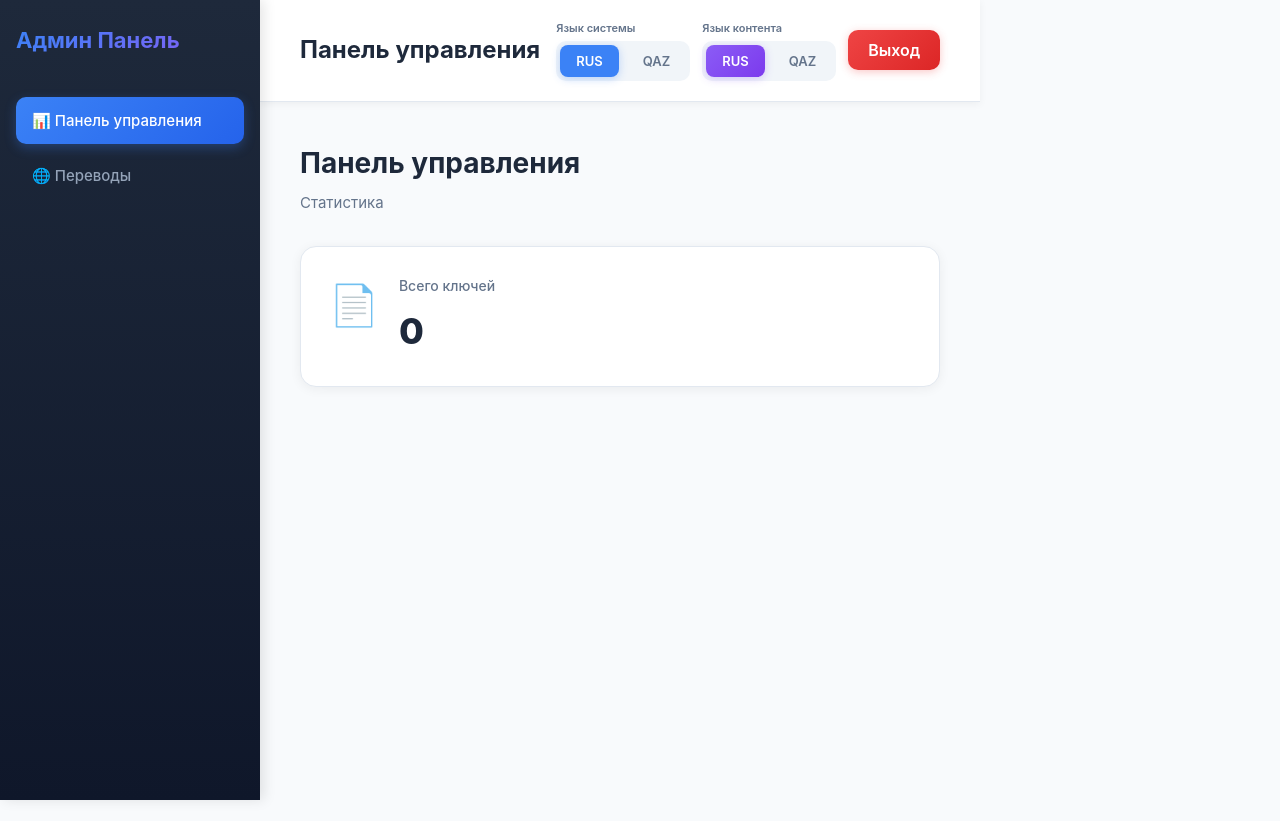
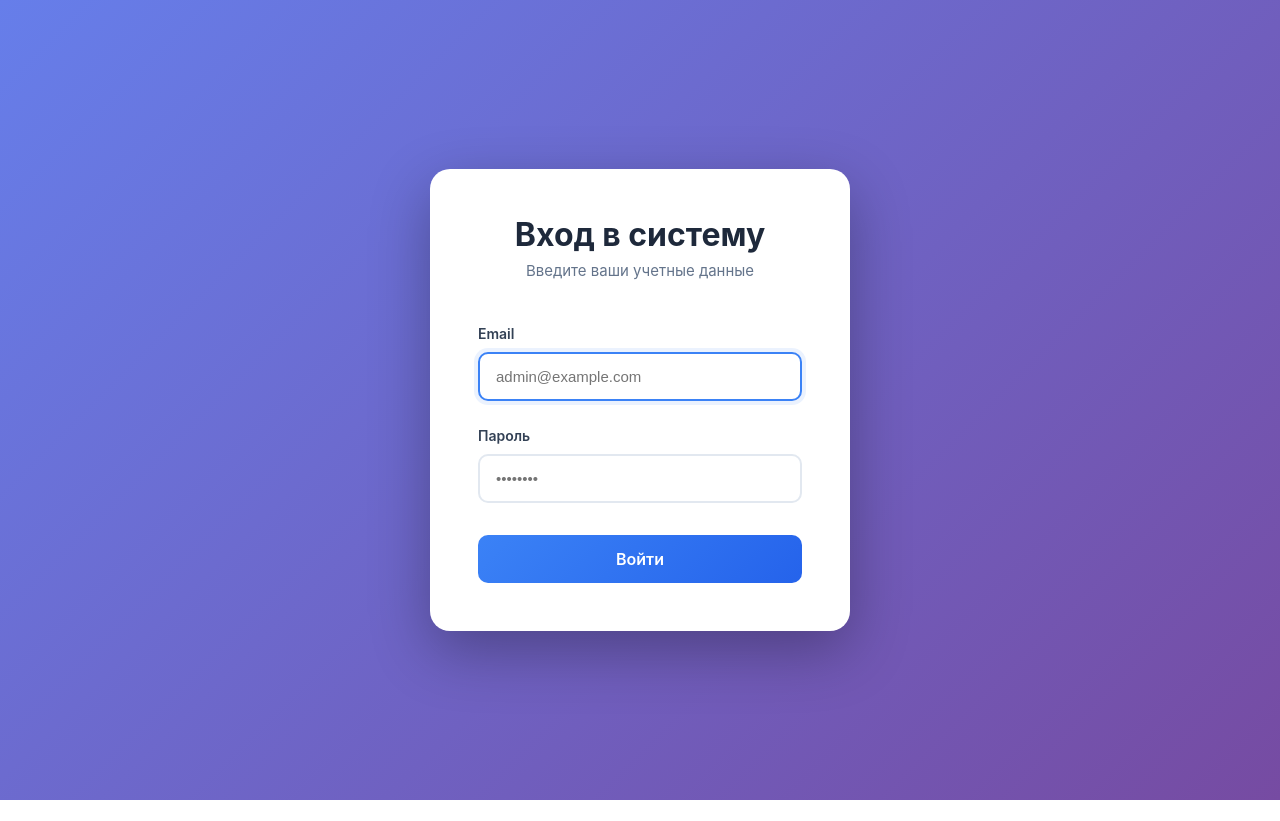
Before and after one commit to justdushk/cms-azhar, a React (Vite) app: page / in a window 1280 px wide. After the commit the page ends 800 px from the top, so only its background shows below. Built offline with nearby package versions, Linux system fonts and the light colour scheme; no server answers; the database is empty.

Commit message:
not-fixed

```diff
--- a/src/App.css
+++ b/src/App.css
@@ -7,24 +7,45 @@
 body {
   font-family: -apple-system, BlinkMacSystemFont, "Segoe UI", Roboto, sans-serif;
   background: #f8fafc;
+  overflow-x: hidden;
+}
+
+.sidebar {
+  visibility: visible !important;
+}
+
+.admin-container {
+  visibility: visible;
+}
+
+.app-init-ready .sidebar,
+.app-init-ready .main-content {
+  visibility: visible;
+}
+
+.sidebar,
+.main-content {
+  visibility: hidden;
 }
 
 .admin-container {
   display: flex;
   min-height: 100vh;
+  width: 100%;
 }
 
-/* Sidebar - фиксированная */
 .sidebar {
   width: 260px;
   background: linear-gradient(180deg, #1e293b 0%, #0f172a 100%);
   color: white;
   padding: 24px 16px;
   position: fixed;
+  left: 0;
+  top: 0;
   height: 100vh;
   overflow-y: auto;
   box-shadow: 4px 0 12px rgba(0, 0, 0, 0.1);
-  z-index: 200;
+  z-index: 1000;
 }
 
 .sidebar-header h2 {
@@ -34,6 +55,7 @@ body {
   background: linear-gradient(135deg, #3b82f6 0%, #8b5cf6 100%);
   -webkit-background-clip: text;
   -webkit-text-fill-color: transparent;
+  background-clip: text;
 }
 
 .sidebar-nav {
@@ -67,17 +89,15 @@ body {
   box-shadow: 0 4px 12px rgba(59, 130, 246, 0.3);
 }
 
-/* Main Content - сдвинут вправо */
+/* Main Content */
 .main-content {
-  flex: 1;
+  margin-left: 260px;
+  min-height: 100vh;
+  width: 100%;
   display: flex;
   flex-direction: column;
-  margin-left: 260px;
-  min-height: 100vh;
-  width: calc(100% - 260px); /* ИСПРАВЛЕНО: явная ширина */
 }
 
-/* Header - фиксированный */
 .admin-header {
   background: white;
   padding: 20px 40px;
@@ -87,32 +107,32 @@ body {
   border-bottom: 1px solid #e2e8f0;
   position: sticky;
   top: 0;
-  z-index: 100;
+  z-index: 500;
   box-shadow: 0 2px 8px rgba(0, 0, 0, 0.05);
-  flex-wrap: wrap;
-  gap: 16px;
-  width: 100%; /* ИСПРАВЛЕНО: всегда 100% */
-  left: 0; /* ИСПРАВЛЕНО: прижат к левому краю */
+  width: 100%;
+  flex-shrink: 0;
 }
 
 .admin-header h1 {
   font-size: 24px;
   color: #1e293b;
   font-weight: 700;
+  flex-shrink: 0;
 }
 
 .header-actions {
   display: flex;
-  gap: 12px;
-  align-items: center;
-  flex-wrap: wrap;
+  gap: 16px;
+  align-items: flex-end;
+  flex-shrink: 0;
 }
 
 .lang-switcher-container,
 .content-lang-switcher-container {
   display: flex;
   flex-direction: column;
-  gap: 4px;
+  gap: 6px;
+  align-items: center;
 }
 
 .lang-label {
@@ -125,13 +145,14 @@ body {
 .lang-switcher,
 .content-lang-switcher {
   display: flex;
-  gap: 8px;
+  gap: 6px;
   padding: 4px;
   background: #f1f5f9;
   border-radius: 10px;
 }
 
-.lang-btn {
+.lang-btn,
+.content-lang-btn {
   padding: 8px 16px;
   border: none;
   background: transparent;
@@ -148,19 +169,6 @@ body {
   background: #3b82f6;
   color: white;
   box-shadow: 0 2px 8px rgba(59, 130, 246, 0.3);
-}
-
-.content-lang-btn {
-  padding: 8px 16px;
-  border: none;
-  background: transparent;
-  border-radius: 8px;
-  cursor: pointer;
-  font-weight: 600;
-  font-size: 13px;
-  color: #64748b;
-  transition: all 0.2s;
-  white-space: nowrap;
 }
 
 .content-lang-btn.active {
@@ -187,13 +195,13 @@ body {
   box-shadow: 0 4px 16px rgba(239, 68, 68, 0.4);
 }
 
-/* Dashboard */
-.dashboard {
+.dashboard,
+.translations-page {
+  flex: 1;
   padding: 40px;
+  width: 100%;
   max-width: 1600px;
   margin: 0 auto;
-  width: 100%;
-  min-height: calc(100vh - 81px); /* ИСПРАВЛЕНО: минимальная высота */
 }
 
 .dashboard h2 {
@@ -212,7 +220,6 @@ body {
   display: grid;
   grid-template-columns: repeat(auto-fit, minmax(280px, 1fr));
   gap: 24px;
-  max-width: 100%;
 }
 
 .stat-card {
@@ -235,6 +242,10 @@ body {
   font-size: 40px;
 }
 
+.stat-content {
+  flex: 1;
+}
+
 .stat-label {
   color: #64748b;
   font-size: 14px;
@@ -248,36 +259,26 @@ body {
   color: #1e293b;
 }
 
-/* Translations Page */
-.translations-page {
-  padding: 40px;
-  flex: 1;
-  overflow-y: auto;
-  max-width: 1600px;
-  margin: 0 auto;
-  width: 100%;
-  min-height: calc(100vh - 81px); /* ИСПРАВЛЕНО: минимальная высота */
-}
-
 .page-header {
   display: flex;
   justify-content: space-between;
   align-items: center;
   margin-bottom: 32px;
-  flex-wrap: wrap;
-  gap: 16px;
+  gap: 20px;
 }
 
 .page-header h2 {
   font-size: 28px;
   color: #1e293b;
+  white-space: nowrap;
 }
 
 .search-input {
   padding: 12px 20px;
   border: 2px solid #e2e8f0;
   border-radius: 12px;
-  min-width: 320px;
+  width: 100%;
+  max-width: 320px;
   font-size: 14px;
   transition: all 0.3s;
 }
@@ -431,7 +432,107 @@ body {
   background: #475569;
 }
 
-/* Адаптивность для больших экранов */
+.login-container {
+  min-height: 100vh;
+  display: flex;
+  align-items: center;
+  justify-content: center;
+  background: linear-gradient(135deg, #667eea 0%, #764ba2 100%);
+  padding: 20px;
+  width: 100vw;
+}
+
+.login-card {
+  background: white;
+  padding: 48px;
+  border-radius: 20px;
+  box-shadow: 0 20px 60px rgba(0, 0, 0, 0.3);
+  width: 100%;
+  max-width: 420px;
+}
+
+.login-header {
+  text-align: center;
+  margin-bottom: 40px;
+}
+
+.login-header h1 {
+  font-size: 32px;
+  color: #1e293b;
+  margin-bottom: 8px;
+}
+
+.login-header p {
+  color: #64748b;
+  font-size: 15px;
+}
+
+.login-form {
+  display: flex;
+  flex-direction: column;
+  gap: 24px;
+}
+
+.form-group {
+  display: flex;
+  flex-direction: column;
+  gap: 8px;
+}
+
+.form-group label {
+  font-weight: 600;
+  color: #334155;
+  font-size: 14px;
+}
+
+.form-group input {
+  padding: 14px 16px;
+  border: 2px solid #e2e8f0;
+  border-radius: 10px;
+  font-size: 15px;
+  transition: all 0.3s;
+  width: 100%;
+}
+
+.form-group input:focus {
+  outline: none;
+  border-color: #3b82f6;
+  box-shadow: 0 0 0 4px rgba(59, 130, 246, 0.1);
+}
+
+.login-btn {
+  padding: 14px;
+  background: linear-gradient(135deg, #3b82f6 0%, #2563eb 100%);
+  color: white;
+  border: none;
+  border-radius: 10px;
+  font-size: 16px;
+  font-weight: 600;
+  cursor: pointer;
+  transition: all 0.3s;
+  margin-top: 8px;
+  width: 100%;
+}
+
+.login-btn:hover:not(:disabled) {
+  transform: translateY(-2px);
+  box-shadow: 0 8px 20px rgba(59, 130, 246, 0.4);
+}
+
+.login-btn:disabled {
+  opacity: 0.6;
+  cursor: not-allowed;
+}
+
+.error-message {
+  background: #fee2e2;
+  color: #dc2626;
+  padding: 12px 16px;
+  border-radius: 10px;
+  font-size: 14px;
+  text-align: center;
+}
+
 @media (min-width: 1920px) {
   .dashboard,
   .translations-page {
@@ -446,7 +547,6 @@ body {
   }
 }
 
-/* Адаптивность для планшетов */
 @media (max-width: 1024px) {
   .sidebar {
     width: 220px;
@@ -454,7 +554,6 @@ body {
 
   .main-content {
     margin-left: 220px;
-    width: calc(100% - 220px); /* ИСПРАВЛЕНО */
   }
 
   .admin-header h1 {
@@ -466,7 +565,6 @@ body {
   }
 }
 
-/* Адаптивность для мобилок - скрываем sidebar */
 @media (max-width: 768px) {
   .sidebar {
     transform: translateX(-100%);
@@ -475,32 +573,34 @@ body {
 
   .main-content {
     margin-left: 0;
-    width: 100%; /* ИСПРАВЛЕНО */
   }
 
   .admin-header {
     padding: 16px 20px;
-    flex-direction: column;
-    align-items: flex-start;
   }
 
   .header-actions {
+    flex-wrap: wrap;
     width: 100%;
-    justify-content: space-between;
+    justify-content: center;
+  }
+
+  .page-header {
+    flex-direction: column;
+    align-items: stretch;
+  }
+
+  .search-input {
+    max-width: 100%;
   }
 
   .translation-item {
     flex-direction: column;
-    align-items: flex-start;
+    align-items: stretch;
   }
 
   .translation-key {
     min-width: 100%;
-  }
-
-  .search-input {
-    width: 100%;
-    min-width: auto;
   }
 
   .translation-edit {
--- a/src/App.tsx
+++ b/src/App.tsx
@@ -1,17 +1,44 @@
-import { useState } from "react";
+import { useState, useEffect, useCallback } from "react";
+import { supabase } from "./supabaseClient";
 import Sidebar from "./components/Sidebar";
 import Header from "./components/Header";
 import Dashboard from "./components/Dashboard";
 import TranslationsPage from "./components/TranslationsPage";
+import LoginPage from "./components/LoginPage";
 import "./App.css";
 
 type SystemLang = "ru" | "kz";
 type ContentLang = "ru" | "kz";
 
 function App() {
+  const [isAuthenticated, setIsAuthenticated] = useState(false);
+  const [isLoading, setIsLoading] = useState(true);
   const [currentPage, setCurrentPage] = useState("dashboard");
   const [systemLang, setSystemLang] = useState<SystemLang>("ru");
   const [contentLang, setContentLang] = useState<ContentLang>("ru");
+  const setPage = useCallback((page: string) => {
+  setCurrentPage(page);
+  }, []);
+
+  useEffect(() => {
+    checkAuth();
+  }, []);
+
+  const checkAuth = async () => {
+    const { data: { session } } = await supabase.auth.getSession();
+    setIsAuthenticated(!!session);
+    setIsLoading(false);
+  };
+
+  const handleLogin = () => {
+    setIsAuthenticated(true);
+  };
+
+  const handleLogout = async () => {
+    await supabase.auth.signOut();
+    setIsAuthenticated(false);
+    setCurrentPage("dashboard");
+  };
 
   const renderPage = () => {
     switch (currentPage) {
@@ -24,11 +51,30 @@ function App() {
     }
   };
 
+  if (isLoading) {
     return (
-    <div className="admin-container">
+      <div style={{
+        display: "flex",
+        alignItems: "center",
+        justifyContent: "center",
+        height: "100vh",
+        fontSize: "18px",
+        color: "#64748b"
+      }}>
+        Загрузка...
+      </div>
+    );
+  }
+
+  if (!isAuthenticated) {
+    return <LoginPage onLogin={handleLogin} />;
+  }
+
+  return (
+  <div className="admin-container app-init-ready">
     <Sidebar
       currentPage={currentPage}
-        setCurrentPage={setCurrentPage}
+      setCurrentPage={setPage}
       systemLang={systemLang}
     />
     <div className="main-content">
@@ -37,11 +83,13 @@ function App() {
         setSystemLang={setSystemLang}
         contentLang={contentLang}
         setContentLang={setContentLang}
+        onLogout={handleLogout}
       />
       {renderPage()}
     </div>
   </div>
 );
+
 }
 
 export default App;
--- a/src/components/Header.tsx
+++ b/src/components/Header.tsx
@@ -18,9 +18,16 @@ interface HeaderProps {
   setSystemLang: (lang: "ru" | "kz") => void;
   contentLang: "ru" | "kz";
   setContentLang: (lang: "ru" | "kz") => void;
+  onLogout: () => void;
 }
 
-export default function Header({ systemLang, setSystemLang, contentLang, setContentLang }: HeaderProps) {
+export default function Header({
+  systemLang,
+  setSystemLang,
+  contentLang,
+  setContentLang,
+  onLogout
+}: HeaderProps) {
   const t = translations[systemLang];
 
   return (
@@ -63,7 +70,7 @@ export default function Header({ systemLang, setSystemLang, contentLang, setCont
           </div>
         </div>
 
-        <button className="logout-btn">{t.logout}</button>
+        <button className="logout-btn" onClick={onLogout}>{t.logout}</button>
       </div>
     </header>
   );
--- /dev/null
+++ b/src/components/LoginPage.tsx
@@ -0,0 +1,84 @@
+import { useState } from "react";
+import { supabase } from "../supabaseClient";
+
+interface LoginPageProps {
+  onLogin: () => void;
+}
+
+export default function LoginPage({ onLogin }: LoginPageProps) {
+  const [email, setEmail] = useState("");
+  const [password, setPassword] = useState("");
+  const [error, setError] = useState("");
+  const [loading, setLoading] = useState(false);
+
+  const handleSubmit = async (e: React.FormEvent) => {
+    e.preventDefault();
+    setError("");
+    setLoading(true);
+
+    try {
+      const { data, error } = await supabase.auth.signInWithPassword({
+        email,
+        password,
+      });
+
+      if (error) {
+        setError(error.message);
+      } else if (data.session) {
+        onLogin();
+      }
+    } catch (err) {
+      setError("Произошла ошибка при входе");
+    } finally {
+      setLoading(false);
+    }
+  };
+
+  return (
+    <div className="login-container">
+      <div className="login-card">
+        <div className="login-header">
+          <h1>Вход в систему</h1>
+          <p>Введите ваши учетные данные</p>
+        </div>
+
+        <form onSubmit={handleSubmit} className="login-form">
+          {error && <div className="error-message">{error}</div>}
+
+          <div className="form-group">
+            <label htmlFor="email">Email</label>
+            <input
+              id="email"
+              type="email"
+              value={email}
+              onChange={(e) => setEmail(e.target.value)}
+              placeholder="admin@example.com"
+              required
+              autoFocus
+            />
+          </div>
+
+          <div className="form-group">
+            <label htmlFor="password">Пароль</label>
+            <input
+              id="password"
+              type="password"
+              value={password}
+              onChange={(e) => setPassword(e.target.value)}
+              placeholder="••••••••"
+              required
+            />
+          </div>
+
+          <button
+            type="submit"
+            className="login-btn"
+            disabled={loading}
+          >
+            {loading ? "Вход..." : "Войти"}
+          </button>
+        </form>
+      </div>
+    </div>
+  );
+}
--- a/src/components/Sidebar.tsx
+++ b/src/components/Sidebar.tsx
@@ -17,7 +17,9 @@ interface SidebarProps {
   systemLang: "ru" | "kz";
 }
 
-export default function Sidebar({ currentPage, setCurrentPage, systemLang }: SidebarProps) {
+import { memo } from "react";
+
+function Sidebar({ currentPage, setCurrentPage, systemLang }: SidebarProps) {
   const t = translations[systemLang];
 
   return (
@@ -42,3 +44,5 @@ export default function Sidebar({ currentPage, setCurrentPage, systemLang }: Sid
     </aside>
   );
 }
+
+export default memo(Sidebar);
--- a/src/components/TranslationsPage.tsx
+++ b/src/components/TranslationsPage.tsx
@@ -91,7 +91,6 @@ export default function TranslationsPage({ contentLang, systemLang }: Translatio
     t.key.toLowerCase().includes(filter.toLowerCase())
   );
 
-  // Группировка по категориям
   const grouped = filteredTranslations.reduce((acc, t) => {
     const category = t.key.split(".")[0];
     if (!acc[category]) acc[category] = [];
@@ -99,7 +98,6 @@ export default function TranslationsPage({ contentLang, systemLang }: Translatio
     return acc;
   }, {} as Record<string, Translation[]>);
 
-  // Правильная сортировка категорий
   const categoryOrder = ["header", "hero", "about", "services", "values", "contact", "footer"];
   const sortedCategories = Object.keys(grouped).sort((a, b) => {
     const indexA = categoryOrder.indexOf(a);
```
Lines whose indentation alone changed are shown as unchanged.
